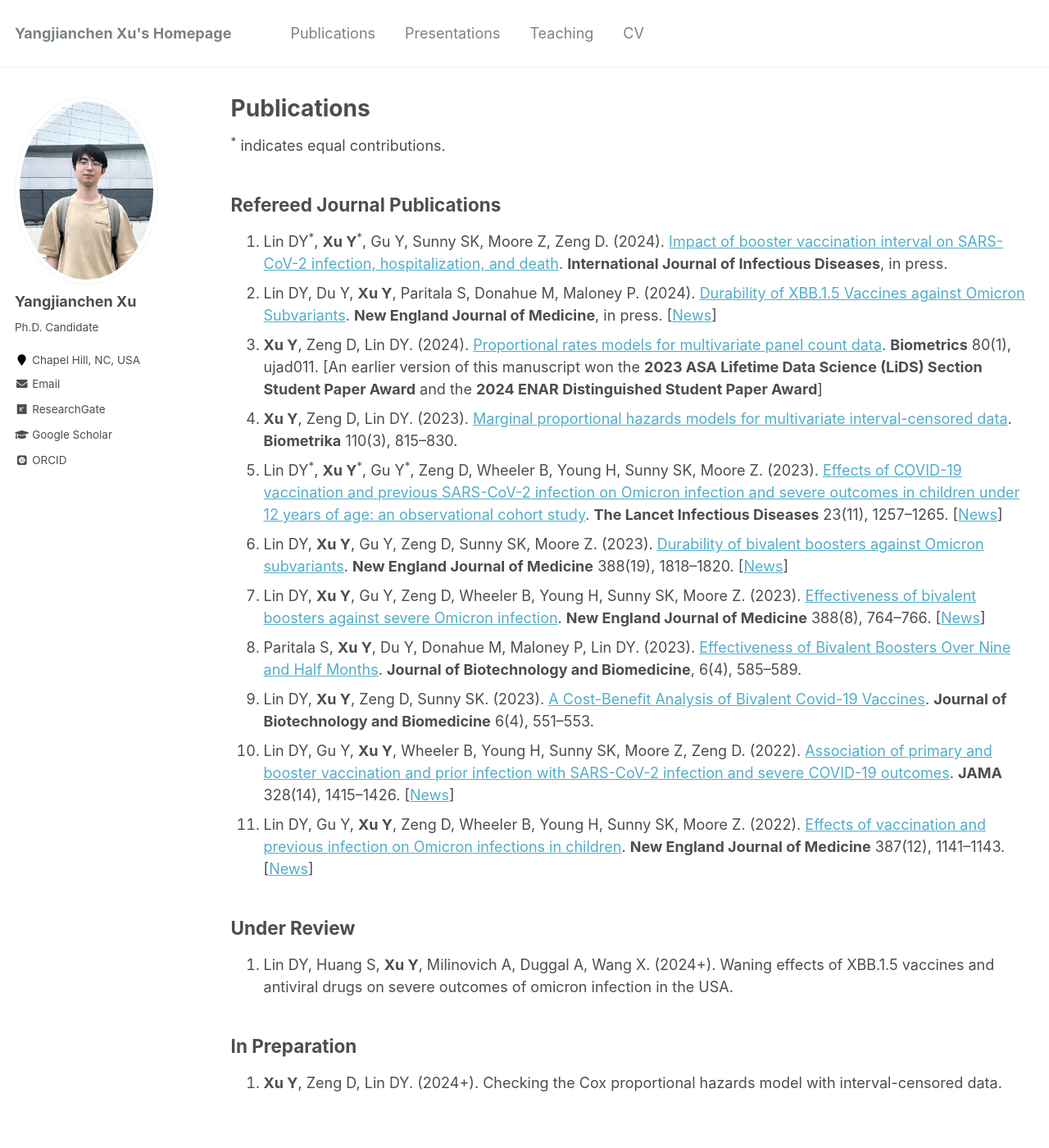
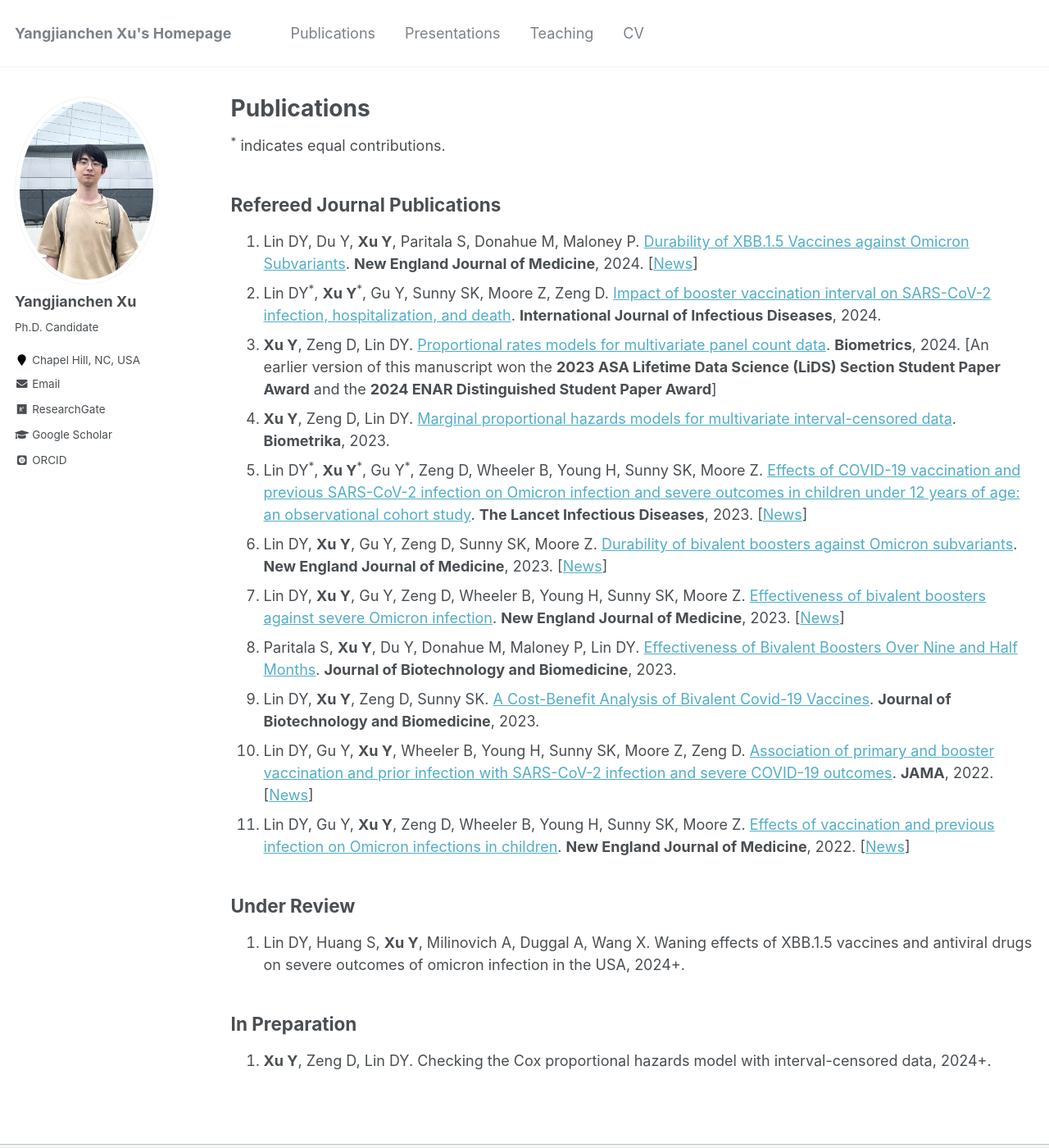
Before and after one commit to yangjc-xu/yangjc-xu.github.io, a Jekyll site: the page built from _pages/publications.md, in a window 1280 px wide and 1400 px high. Shown: the whole window at 82% size. Built offline with Jekyll 4.4.1, drawn with Linux system fonts in a browser that asks for light colours; some web fonts are replaced.

Commit message:
Update publications.md

```diff
--- a/_pages/publications.md
+++ b/_pages/publications.md
@@ -8,20 +8,20 @@ author_profile: true
 <sup>*</sup> indicates equal contributions.
 
 ## Refereed Journal Publications
-1. Lin DY<sup>*</sup>, **Xu Y**<sup>*</sup>, Gu Y, Sunny SK, Moore Z, Zeng D. (2024). [Impact of booster vaccination interval on SARS-CoV-2 infection, hospitalization, and death](https://www.sciencedirect.com/science/article/pii/S1201971224001553). **International Journal of Infectious Diseases**, in press.
-2. Lin DY, Du Y, **Xu Y**, Paritala S, Donahue M, Maloney P. (2024). [Durability of XBB.1.5 Vaccines against Omicron Subvariants](https://www.nejm.org/doi/full/10.1056/NEJMc2402779). **New England Journal of Medicine**, in press. \[[News](https://www.altmetric.com/details/163931419/news)\]
-3. **Xu Y**, Zeng D, Lin DY. (2024). [Proportional rates models for multivariate panel count data](https://academic.oup.com/biometrics/article/80/1/ujad011/7595108). **Biometrics** 80(1), ujad011. [An earlier version of this manuscript won the **2023 ASA Lifetime Data Science (LiDS) Section Student Paper Award** and the **2024 ENAR Distinguished Student Paper Award**]
-4. **Xu Y**, Zeng D, Lin DY. (2023). [Marginal proportional hazards models for multivariate interval-censored data](https://academic.oup.com/biomet/article-abstract/110/3/815/6794202). **Biometrika** 110(3), 815–830.
-5. Lin DY<sup>*</sup>, **Xu Y**<sup>*</sup>, Gu Y<sup>*</sup>, Zeng D, Wheeler B, Young H, Sunny SK, Moore Z. (2023). [Effects of COVID-19 vaccination and previous SARS-CoV-2 infection on Omicron infection and severe outcomes in children under 12 years of age: an observational cohort study](https://www.thelancet.com/journals/laninf/article/PIIS1473-3099(23)00272-4/fulltext). **The Lancet Infectious Diseases** 23(11), 1257–1265. \[[News](https://www.altmetric.com/details/150195124/news?src=bookmarklet)\]
-6. Lin DY, **Xu Y**, Gu Y, Zeng D, Sunny SK, Moore Z. (2023). [Durability of bivalent boosters against Omicron subvariants](https://www.nejm.org/doi/full/10.1056/NEJMc2302462). **New England Journal of Medicine** 388(19), 1818–1820. \[[News](https://www.altmetric.com/details/145643558/news?src=bookmarklet)\]
-7. Lin DY, **Xu Y**, Gu Y, Zeng D, Wheeler B, Young H, Sunny SK, Moore Z. (2023). [Effectiveness of bivalent boosters against severe Omicron infection](https://www.nejm.org/doi/full/10.1056/NEJMc2215471). **New England Journal of Medicine** 388(8), 764–766. \[[News](https://www.altmetric.com/details/141787740/news?src=bookmarklet)\]
-8. Paritala S, **Xu Y**, Du Y, Donahue M, Maloney P, Lin DY. (2023). [Effectiveness of Bivalent Boosters Over Nine and Half Months](https://www.fortunejournals.com/articles/effectiveness-of-bivalent-boosters-over-nine-and-half-months.html). **Journal of Biotechnology and Biomedicine**, 6(4), 585–589.
-9. Lin DY, **Xu Y**, Zeng D, Sunny SK. (2023). [A Cost-Benefit Analysis of Bivalent Covid-19 Vaccines](https://www.fortunejournals.com/articles/a-costbenefit-analysis-of-bivalent-covid19-vaccines.html). **Journal of Biotechnology and Biomedicine** 6(4), 551–553.
-10. Lin DY, Gu Y, **Xu Y**, Wheeler B, Young H, Sunny SK, Moore Z, Zeng D. (2022). [Association of primary and booster vaccination and prior infection with SARS-CoV-2 infection and severe COVID-19 outcomes](https://jamanetwork.com/journals/jama/article-abstract/2796893). **JAMA** 328(14), 1415–1426. \[[News](https://www.altmetric.com/details/136446237/news?src=bookmarklet)\]
-11. Lin DY, Gu Y, **Xu Y**, Zeng D, Wheeler B, Young H, Sunny SK, Moore Z. (2022). [Effects of vaccination and previous infection on Omicron infections in children](https://www.nejm.org/doi/full/10.1056/NEJMc2209371). **New England Journal of Medicine** 387(12), 1141–1143. \[[News](https://www.altmetric.com/details/135646402/news?src=bookmarklet)\]
+1. Lin DY, Du Y, **Xu Y**, Paritala S, Donahue M, Maloney P. [Durability of XBB.1.5 Vaccines against Omicron Subvariants](https://www.nejm.org/doi/full/10.1056/NEJMc2402779). **New England Journal of Medicine**, 2024. \[[News](https://www.altmetric.com/details/163931419/news)\]
+2. Lin DY<sup>*</sup>, **Xu Y**<sup>*</sup>, Gu Y, Sunny SK, Moore Z, Zeng D. [Impact of booster vaccination interval on SARS-CoV-2 infection, hospitalization, and death](https://www.ijidonline.com/article/S1201-9712(24)00155-3/fulltext). **International Journal of Infectious Diseases**, 2024.
+3. **Xu Y**, Zeng D, Lin DY. [Proportional rates models for multivariate panel count data](https://academic.oup.com/biometrics/article/80/1/ujad011/7595108). **Biometrics**, 2024. [An earlier version of this manuscript won the **2023 ASA Lifetime Data Science (LiDS) Section Student Paper Award** and the **2024 ENAR Distinguished Student Paper Award**]
+4. **Xu Y**, Zeng D, Lin DY. [Marginal proportional hazards models for multivariate interval-censored data](https://academic.oup.com/biomet/article-abstract/110/3/815/6794202). **Biometrika**, 2023.
+5. Lin DY<sup>*</sup>, **Xu Y**<sup>*</sup>, Gu Y<sup>*</sup>, Zeng D, Wheeler B, Young H, Sunny SK, Moore Z. [Effects of COVID-19 vaccination and previous SARS-CoV-2 infection on Omicron infection and severe outcomes in children under 12 years of age: an observational cohort study](https://www.thelancet.com/journals/laninf/article/PIIS1473-3099(23)00272-4/fulltext). **The Lancet Infectious Diseases**, 2023. \[[News](https://www.altmetric.com/details/150195124/news?src=bookmarklet)\]
+6. Lin DY, **Xu Y**, Gu Y, Zeng D, Sunny SK, Moore Z. [Durability of bivalent boosters against Omicron subvariants](https://www.nejm.org/doi/full/10.1056/NEJMc2302462). **New England Journal of Medicine**, 2023. \[[News](https://www.altmetric.com/details/145643558/news?src=bookmarklet)\]
+7. Lin DY, **Xu Y**, Gu Y, Zeng D, Wheeler B, Young H, Sunny SK, Moore Z. [Effectiveness of bivalent boosters against severe Omicron infection](https://www.nejm.org/doi/full/10.1056/NEJMc2215471). **New England Journal of Medicine**, 2023. \[[News](https://www.altmetric.com/details/141787740/news?src=bookmarklet)\]
+8. Paritala S, **Xu Y**, Du Y, Donahue M, Maloney P, Lin DY. [Effectiveness of Bivalent Boosters Over Nine and Half Months](https://www.fortunejournals.com/articles/effectiveness-of-bivalent-boosters-over-nine-and-half-months.html). **Journal of Biotechnology and Biomedicine**, 2023.
+9. Lin DY, **Xu Y**, Zeng D, Sunny SK. [A Cost-Benefit Analysis of Bivalent Covid-19 Vaccines](https://www.fortunejournals.com/articles/a-costbenefit-analysis-of-bivalent-covid19-vaccines.html). **Journal of Biotechnology and Biomedicine**, 2023.
+10. Lin DY, Gu Y, **Xu Y**, Wheeler B, Young H, Sunny SK, Moore Z, Zeng D. [Association of primary and booster vaccination and prior infection with SARS-CoV-2 infection and severe COVID-19 outcomes](https://jamanetwork.com/journals/jama/article-abstract/2796893). **JAMA**, 2022. \[[News](https://www.altmetric.com/details/136446237/news?src=bookmarklet)\]
+11. Lin DY, Gu Y, **Xu Y**, Zeng D, Wheeler B, Young H, Sunny SK, Moore Z. [Effects of vaccination and previous infection on Omicron infections in children](https://www.nejm.org/doi/full/10.1056/NEJMc2209371). **New England Journal of Medicine**, 2022. \[[News](https://www.altmetric.com/details/135646402/news?src=bookmarklet)\]
 
 ## Under Review
-1. Lin DY, Huang S, **Xu Y**, Milinovich A, Duggal A, Wang X. (2024+). Waning effects of XBB.1.5 vaccines and antiviral drugs on severe outcomes of omicron infection in the USA.
+1. Lin DY, Huang S, **Xu Y**, Milinovich A, Duggal A, Wang X. Waning effects of XBB.1.5 vaccines and antiviral drugs on severe outcomes of omicron infection in the USA, 2024+.
 
 ## In Preparation
-1. **Xu Y**, Zeng D, Lin DY. (2024+). Checking the Cox proportional hazards model with interval-censored data.
+1. **Xu Y**, Zeng D, Lin DY. Checking the Cox proportional hazards model with interval-censored data, 2024+.
```
